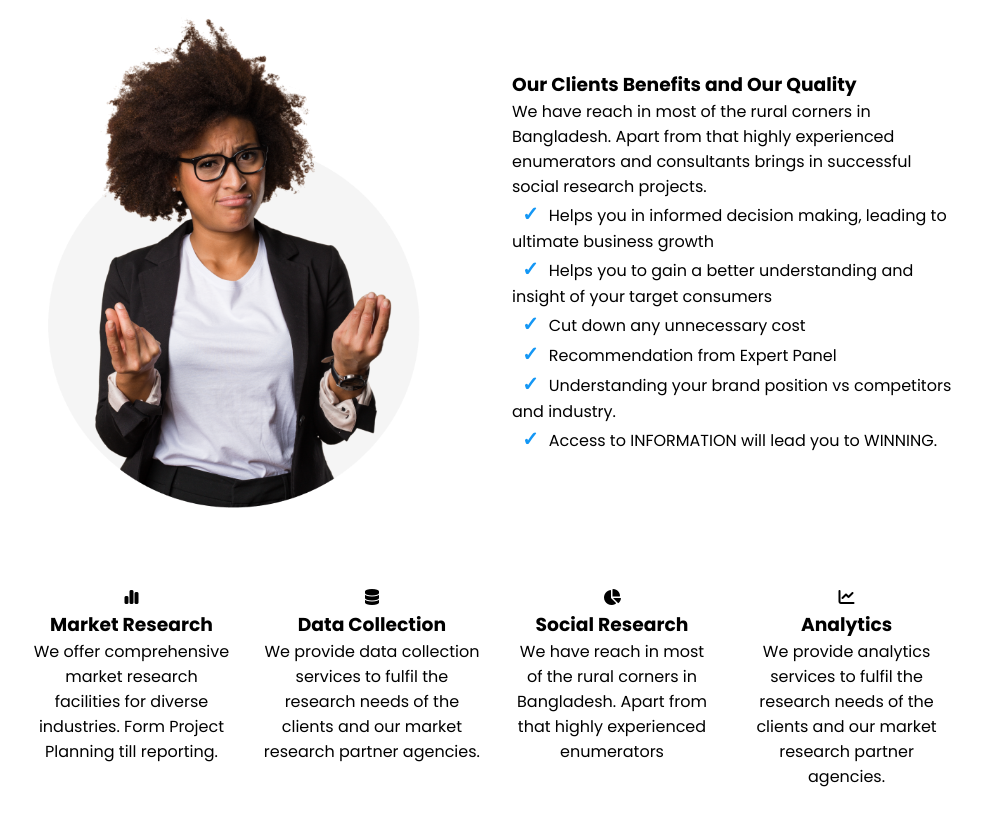
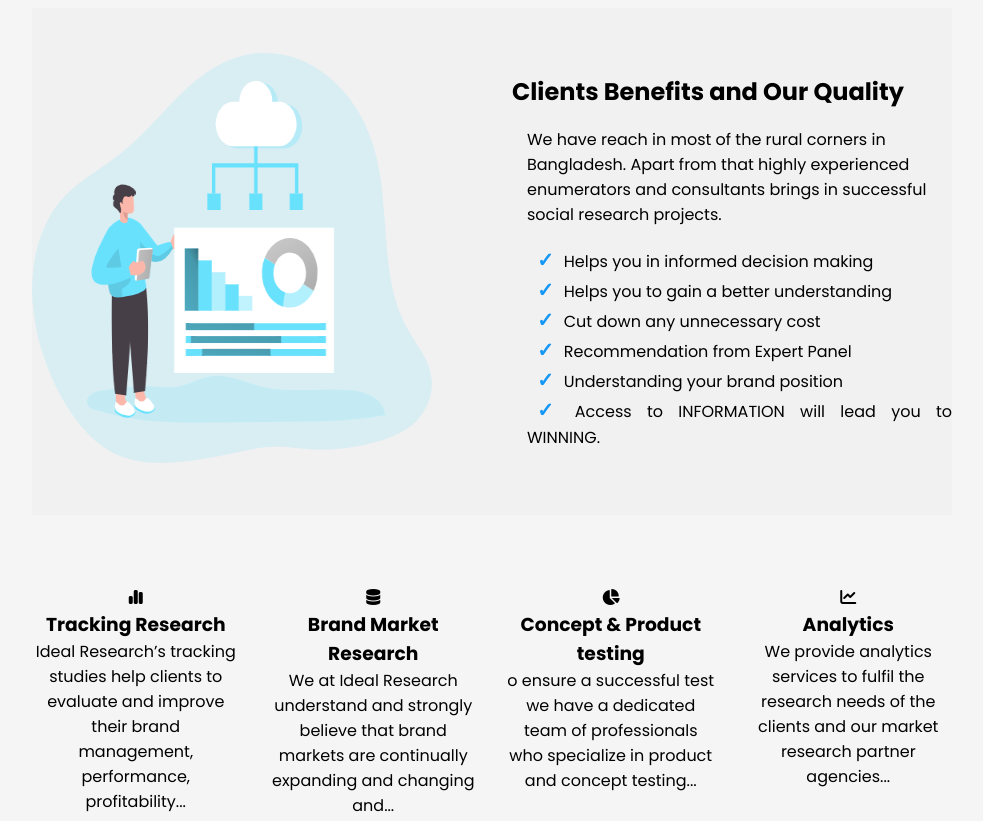
Before and after one commit to smsohag32/market-research-agency, a plain HTML site: page index.html in a window 1280 px wide. Shown: the part 840-1661 px from the top of the page, without its empty margins (148-1131 px from the left). Drawn offline with Linux system fonts and the light colour scheme; a web font is replaced by a local one.

Commit message:
changing style

```diff
--- a/index.html
+++ b/index.html
@@ -35,18 +35,18 @@
         <!-- benefit section start -->
         <section class="benefit">
             <div class="benefit-img">
-                <img src="images/person.png" alt="benefit-img">
+                <img src="images/benefit.png" alt="benefit-img">
             </div>
             <div class="benefit-container">
-                <h3 class="benefit-title">Our Clients Benefits and Our Quality</h3>
+                <h3 class="benefit-title">Clients Benefits and Our Quality</h3>
                 <p class="benefit-des">We have reach in most of the rural corners in Bangladesh. Apart from that highly
                     experienced enumerators and consultants brings in successful social research projects.</p>
                 <ul>
-                    <li>Helps you in informed decision making, leading to ultimate business growth</li>
-                    <li>Helps you to gain a better understanding and insight of your target consumers</li>
+                    <li>Helps you in informed decision making</li>
+                    <li>Helps you to gain a better understanding</li>
                     <li>Cut down any unnecessary cost</li>
                     <li>Recommendation from Expert Panel</li>
-                    <li>Understanding your brand position vs competitors and industry.</li>
+                    <li>Understanding your brand position</li>
                     <li>Access to INFORMATION will lead you to WINNING.</li>
                 </ul>
             </div>
@@ -58,27 +58,24 @@
             <div class="service-container">
                 <div class="service-item">
                     <i class="fa-solid fa-chart-simple"></i>
-                    <h3>Market Research</h3>
-                    <p>We offer comprehensive market research facilities for diverse industries. Form Project Planning
-                        till reporting.</p>
+                    <h3>Tracking Research</h3>
+                    <p>Ideal Research’s tracking studies help clients to evaluate and improve their brand management, performance, profitability...</p>
                 </div>
                 <div class="service-item">
                     <i class="fa-solid fa-database"></i>
-                    <h3>Data Collection</h3>
-                    <p>We provide data collection services to fulfil the research needs of the clients and our market
-                        research partner agencies.</p>
+                    <h3>Brand Market Research</h3>
+                    <p>We at Ideal Research understand and strongly believe that brand markets are continually expanding and changing and...
+                    </p>
                 </div>
                 <div class="service-item">
                     <i class="fa-solid fa-chart-pie"></i>
-                    <h3>Social Research</h3>
-                    <p>We have reach in most of the rural corners in Bangladesh. Apart from that highly experienced
-                        enumerators</p>
+                    <h3>Concept & Product testing</h3>
+                    <p>o ensure a successful test we have a dedicated team of professionals who specialize in product and concept testing...</p>
                 </div>
                 <div class="service-item">
                     <i class="fa-solid fa-chart-line"></i>
                     <h3>Analytics</h3>
-                    <p>We provide analytics services to fulfil the research needs of the clients and our market research
-                        partner agencies.</p>
+                    <p>We provide analytics services to fulfil the research needs of the clients and our market research partner agencies...</p>
                 </div>
             </div>
         </section>
--- a/style/style.css
+++ b/style/style.css
@@ -2,16 +2,24 @@
 @import url('https://fonts.googleapis.com/css2?family=Barlow+Condensed:ital@1&family=Open+Sans:wght@600&family=Poppins:wght@400;700&family=Righteous&family=Roboto+Slab:wght@600&display=swap');
 
 
-* {
+*{
     margin: 0;
     padding: 0;
     font-family: 'Poppins', sans-serif;
     box-sizing: border-box;
+    /* border: 1px solid red; */
 }
 
 /* header banner style */
+body{
+    background: rgba(210, 209, 209, 0.2);
+}
 .header {
-    background-image: url('../images/banner/banner3.png');
+    background-image: url('../images/banner/banner4.png');
+    background-size: contain;
+    background-repeat: no-repeat;
+    background-color: rgba(231, 242, 230, 0.402);
+    background-blend-mode: multiply;
     padding: 160px 180px 150px;
 }
 
@@ -60,8 +68,10 @@ section{
     margin-bottom: 70px;
 }
 
-    /* benefit section style */
+/* benefit section style */
+
 .benefit {
+    background: rgba(209, 206, 206, 0.105);
     margin-top: 130px;
     display: flex;
     justify-content: space-between;
@@ -72,10 +82,21 @@ section{
     width: 400px;
     height: 500px;
 }
+.benefit-title{
+    font-size: 24px;
+    margin-bottom: 18px;
+}
+.benefit-des{
+    padding: 0 0 18px 15px;
+}
 
 /* li check mark style  */
 .benefit ul {
     list-style: none;
+    padding-left: 15px;
+}
+.benefit ul li{
+    text-align: justify;
 }
 
 .benefit ul li::before {
@@ -111,6 +132,7 @@ section{
 }
 
 .service-item{
+    width: 100%;
     align-items: center;
     text-align: center;
 }
@@ -128,7 +150,7 @@ section{
 }
 .blog-content{
     display: flex;
-    /* text-align: justify; */
+    text-align: justify;
 }
 
 
```
Also changed, not shown: images/banner/banner.png (added), images/banner/banner4.png (added), images/benefit.png (added).
